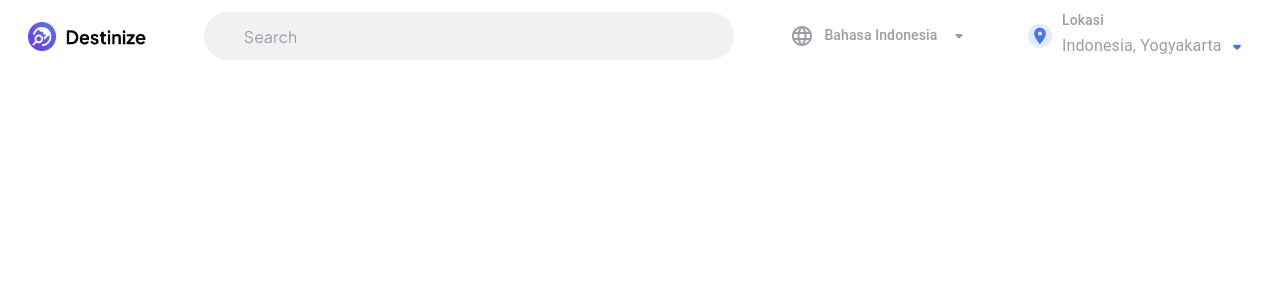
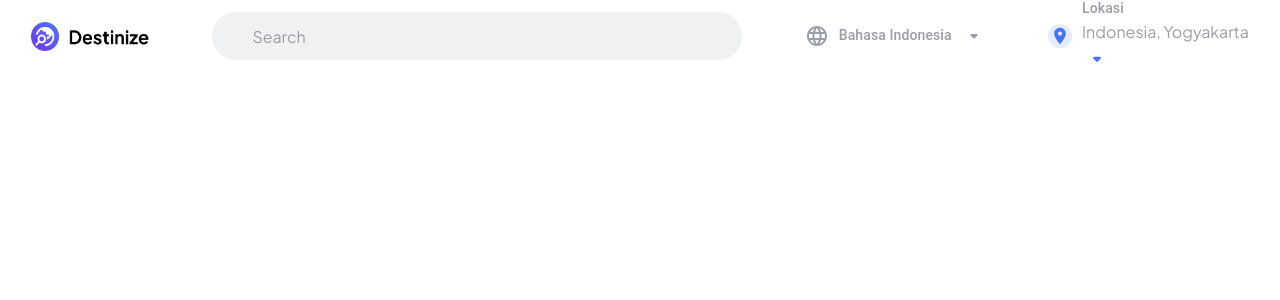
Before and after one commit to domz-1/travel-website, a React (Vite) app: page / in a window 1280 px wide. Shown: the top 300 px of the page. Built offline with nearby package versions, Linux system fonts and the light colour scheme.

Commit message:
Update NavUp.jsx

```diff
--- a/src/components/NavUp.jsx
+++ b/src/components/NavUp.jsx
@@ -64,10 +64,10 @@ const NavUp = () => {
                                 <Typography variant="subtitle2">
                                     Lokasi
                                 </Typography>
-                                <Typography variant="subtitle1">
-                                    Indonesia, Yogyakarta
+                                <Stack>
+                                    <span>Indonesia, Yogyakarta</span>
                                     <ArrowDropDownRoundedIcon />
-                                </Typography>
+                                </Stack>
                             </div>
                         </div>
                     </Stack>
```
